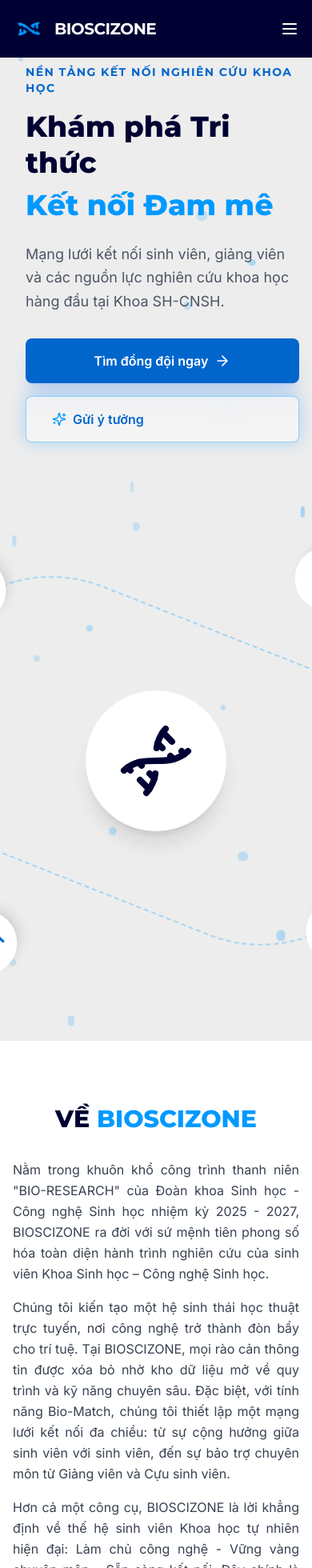
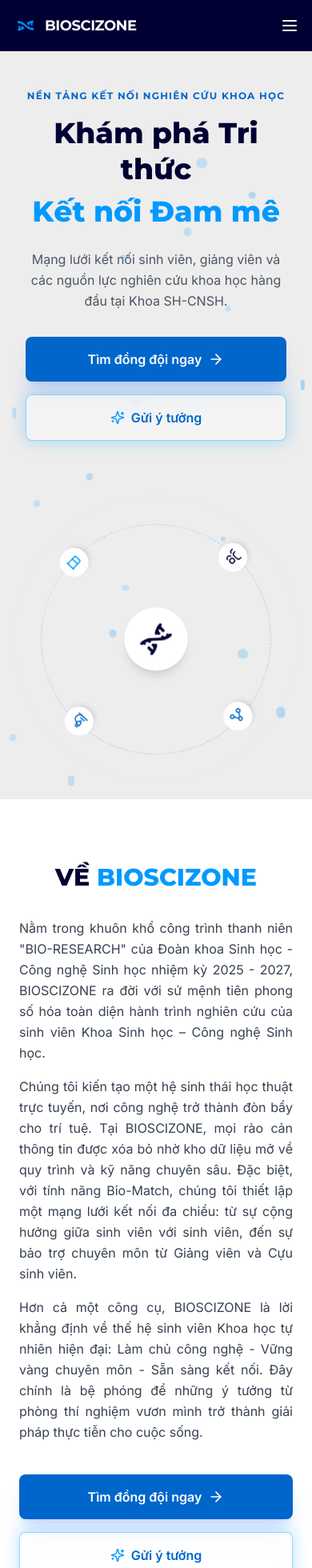
Before and after one commit to eiyuumiru/BIOSCIZONE, a React (Vite) app: page / in a window 390 px wide. Shown: the top 1960 px of the page at 80% size. Built offline with nearby package versions, Linux system fonts and the light colour scheme.

Commit message:
fix mobile UI

```diff
--- a/src/components/layout/Footer.tsx
+++ b/src/components/layout/Footer.tsx
@@ -9,8 +9,8 @@
 import type { FooterProps } from '../../types';
 
 const Footer: FC<FooterProps> = ({ setCurrentView }) => (
-    <footer className="bg-[#000033] text-gray-400 py-16 font-['Inter']">
-        <div className="container mx-auto px-4 grid grid-cols-1 md:grid-cols-4 gap-8">
+    <footer className="bg-[#000033] text-gray-400 py-10 md:py-16 font-['Inter']">
+        <div className="container mx-auto px-6 md:px-4 grid grid-cols-1 md:grid-cols-4 gap-8">
             <div className="md:col-span-1">
                 <div className="flex items-center gap-2 mb-6">
                     <Dna className="text-[#0099FF] w-6 h-6" />
@@ -27,7 +27,7 @@
             </div>
 
             <div>
-                <h5 className={`text-white font-bold mb-6 uppercase text-xs tracking-widest ${styles.fonts.heading}`}>Khám phá</h5>
+                <h5 className={`text-white font-bold mb-4 md:mb-6 uppercase text-xs tracking-widest ${styles.fonts.heading}`}>Khám phá</h5>
                 <ul className="space-y-3 text-sm">
                     <li><button onClick={() => setCurrentView('bio-match')} className="hover:text-[#0099FF] transition">Bio-Match</button></li>
                     <li><button onClick={() => setCurrentView('science-corner')} className="hover:text-[#0099FF] transition">Science Corner</button></li>
@@ -36,7 +36,7 @@
             </div>
 
             <div>
-                <h5 className={`text-white font-bold mb-6 uppercase text-xs tracking-widest ${styles.fonts.heading}`}>Hỗ trợ</h5>
+                <h5 className={`text-white font-bold mb-4 md:mb-6 uppercase text-xs tracking-widest ${styles.fonts.heading}`}>Hỗ trợ</h5>
                 <ul className="space-y-3 text-sm">
                     <li><button onClick={() => setCurrentView('resources')} className="hover:text-[#0099FF] transition">Hướng dẫn APA</button></li>
                     <li><button onClick={() => setCurrentView('resources')} className="hover:text-[#0099FF] transition">Quy trình Nghiên cứu khoa học</button></li>
@@ -44,7 +44,7 @@
             </div>
 
             <div>
-                <h5 className={`text-white font-bold mb-6 uppercase text-xs tracking-widest ${styles.fonts.heading}`}>Kết nối</h5>
+                <h5 className={`text-white font-bold mb-4 md:mb-6 uppercase text-xs tracking-widest ${styles.fonts.heading}`}>Kết nối</h5>
                 <div className="flex space-x-4 mb-6">
                     <a href="https://www.facebook.com/DoanKhoa.LienChiHoi.KhoaSinhHoc.DHKHTN" target="_blank" rel="noopener noreferrer" className="p-2 bg-white/10 rounded-full hover:bg-[#0099FF] text-white cursor-pointer transition"><Facebook size={18} /></a>
                     <a href="mailto:dkshcnsh.hcmus@gmail.com" className="p-2 bg-white/10 rounded-full hover:bg-[#0099FF] text-white cursor-pointer transition"><Mail size={18} /></a>
--- a/src/components/layout/IdeaModal.tsx
+++ b/src/components/layout/IdeaModal.tsx
@@ -75,7 +75,7 @@
                             <input type="text" placeholder="VD: Nghiên cứu ứng dụng vi tảo trong..." className="w-full px-4 py-3 bg-gray-50 border border-gray-100 rounded-xl focus:outline-none focus:ring-2 focus:ring-[#0099FF]/20 focus:bg-white transition" />
                         </div>
 
-                        <div className="grid grid-cols-2 gap-4">
+                        <div className="grid grid-cols-1 md:grid-cols-2 gap-4">
                             <div className="space-y-2">
                                 <label className="text-xs font-bold text-gray-500 uppercase ml-1">Lĩnh vực</label>
                                 <select className="w-full px-4 py-3 bg-gray-50 border border-gray-100 rounded-xl focus:outline-none focus:ring-2 focus:ring-[#0099FF]/20 focus:bg-white transition">
@@ -101,17 +101,17 @@
                         </div>
                     </div>
 
-                    <div className="flex gap-4 pt-2">
+                    <div className="flex flex-col md:flex-row gap-3 pt-2">
                         <button
                             type="button"
                             onClick={handleClose}
-                            className="flex-1 py-4 border-2 border-gray-100 text-gray-500 font-bold rounded-xl hover:bg-gray-50 transition"
+                            className="w-full md:flex-1 py-4 border-2 border-gray-100 text-gray-500 font-bold rounded-xl hover:bg-gray-50 transition order-2 md:order-1"
                         >
                             Hủy bỏ
                         </button>
                         <button
                             type="submit"
-                            className="flex-[2] py-4 bg-[#0066CC] hover:bg-[#0055AA] text-white font-bold rounded-xl shadow-lg shadow-blue-500/20 transition transform hover:-translate-y-1 flex items-center justify-center gap-2"
+                            className="w-full md:flex-[2] py-4 bg-[#0066CC] hover:bg-[#0055AA] text-white font-bold rounded-xl shadow-lg shadow-blue-500/20 transition transform hover:-translate-y-1 flex items-center justify-center gap-2 order-1 md:order-2"
                         >
                             Gửi ý tưởng <Send size={18} className="transform -rotate-45 mt-1.5" />
                         </button>
--- a/src/components/layout/Navigation.tsx
+++ b/src/components/layout/Navigation.tsx
@@ -41,13 +41,13 @@
                 <div className="flex justify-between items-center">
                     {/* Logo Section */}
                     <div
-                        className="flex items-center space-x-3 cursor-pointer group"
-                        onClick={() => setCurrentView('home')}
+                        className="flex items-center space-x-2 md:space-x-3 cursor-pointer group"
+                        onClick={() => { setCurrentView('home'); setIsMenuOpen(false); }}
                     >
-                        <div className="relative w-10 h-10 flex items-center justify-center">
-                            <Dna className="text-[#0099FF] w-8 h-8 animate-[spin_10s_linear_infinite]" />
+                        <div className="relative w-8 h-8 md:w-10 md:h-10 flex items-center justify-center">
+                            <Dna className="text-[#0099FF] w-6 h-6 md:w-8 md:h-8 animate-[spin_10s_linear_infinite]" />
                         </div>
-                        <span className={`font-bold text-xl md:text-2xl tracking-tight text-white ${styles.fonts.heading}`}>BIOSCIZONE</span>
+                        <span className={`font-bold text-lg md:text-2xl tracking-tight text-white ${styles.fonts.heading}`}>BIOSCIZONE</span>
                     </div>
 
                     {/* Desktop Nav */}
@@ -93,7 +93,7 @@
                             </button>
                         ))}
                         <button
-                            onClick={onIdeaClick}
+                            onClick={() => { onIdeaClick(); setIsMenuOpen(false); }}
                             className="w-full bg-[#0066CC] text-white py-3 rounded-full font-bold mt-2 shadow-lg text-center"
                         >
                             Gửi ý tưởng nghiên cứu
--- a/src/components/views/HomeView.tsx
+++ b/src/components/views/HomeView.tsx
@@ -54,19 +54,19 @@
 
                 <div className="container mx-auto px-4 grid grid-cols-1 md:grid-cols-2 gap-12 items-center relative z-10 h-full">
                     {/* Left Column: Text */}
-                    <div className="text-left animate-fade-in-up pl-4 md:pl-0">
-                        <h2 className={`text-[#0066CC] font-bold text-sm tracking-widest uppercase mb-4 ${styles.fonts.heading}`}>
+                    <div className="text-center md:text-left animate-fade-in-up px-4 md:pl-0">
+                        <h2 className={`text-[#0066CC] font-bold text-xs md:text-sm tracking-widest uppercase mb-4 mt-8 md:mt-0 ${styles.fonts.heading}`}>
                             Nền tảng kết nối Nghiên cứu khoa học
                         </h2>
                         <h1 className={`text-4xl md:text-5xl lg:text-6xl font-extrabold text-[#000033] mb-6 leading-tight ${styles.fonts.heading}`}>
                             <span className="block mb-2">Khám phá Tri thức</span>
                             <span className="text-[#0099FF]">Kết nối Đam mê</span>
                         </h1>
-                        <p className={`text-gray-600 text-lg mb-8 max-w-lg leading-relaxed ${styles.fonts.body}`}>
+                        <p className={`text-gray-600 text-base md:text-lg mb-8 max-w-lg mx-auto md:mx-0 leading-relaxed ${styles.fonts.body}`}>
                             Mạng lưới kết nối sinh viên, giảng viên và các nguồn lực nghiên cứu khoa học hàng đầu tại Khoa SH-CNSH.
                         </p>
 
-                        <div className="flex flex-col sm:flex-row gap-4">
+                        <div className="flex flex-col sm:flex-row gap-4 justify-center md:justify-start">
                             <button
                                 onClick={() => setCurrentView('bio-match')}
                                 className="bg-[#0066CC] hover:bg-[#0055AA] text-white px-8 py-4 rounded-lg font-bold shadow-xl shadow-blue-500/20 transition transform hover:-translate-y-1 inline-flex items-center justify-center gap-2"
@@ -78,7 +78,7 @@
                                 onClick={onIdeaClick}
                                 className="group relative px-8 py-4 rounded-lg font-bold text-[#0066CC] transition-all duration-300 transform hover:-translate-y-1 overflow-hidden bg-white/40 backdrop-blur-md border border-[#0099FF]/40 shadow-[0_0_20px_rgba(0,153,255,0.3)] hover:shadow-[0_0_35px_rgba(0,153,255,0.6)] hover:bg-white/70 hover:border-[#0099FF]"
                             >
-                                <span className="relative z-10 flex items-center gap-2">
+                                <span className="relative z-10 flex items-center justify-center gap-2">
                                     <Sparkles size={18} className="text-[#0099FF] animate-pulse" />
                                     Gửi ý tưởng
                                 </span>
@@ -89,7 +89,8 @@
                     </div>
 
                     {/* Right Column: DNA Orbital Animation - 2.5x larger */}
-                    <div className="relative h-[700px] flex items-center justify-center overflow-visible">
+                    <div className="relative h-[400px] md:h-[700px] flex items-center justify-center overflow-visible">
+                        <div className="scale-[0.45] md:scale-100 flex items-center justify-center relative">
                             {/* DNA Axis / Central Hub - scaled 2.5x */}
                             <div className="w-[640px] h-[640px] rounded-full border-2 border-dashed border-[#0099FF]/30 flex items-center justify-center relative animate-[spin_20s_linear_infinite]">
                                 <div className="absolute w-full h-full rounded-full border border-gray-200 opacity-50 scale-125"></div>
@@ -117,11 +118,12 @@
                             </div>
                         </div>
                     </div>
+                </div>
             </section>
 
             {/* VỀ BIOSCIZONE Section */}
             <section className="py-20 bg-white">
-                <div className="container mx-auto px-4 max-w-4xl text-center">
+                <div className="container mx-auto px-6 md:px-4 max-w-4xl text-center">
                     <h2 className={`text-3xl md:text-4xl font-extrabold mb-8 ${styles.fonts.heading}`}>
                         <span className="text-[#000033]">VỀ </span>
                         <span className="text-[#0099FF]">BIOSCIZONE</span>
@@ -148,7 +150,7 @@
                             onClick={onIdeaClick}
                             className="group relative px-8 py-4 rounded-lg font-bold text-[#0066CC] transition-all duration-300 transform hover:-translate-y-1 overflow-hidden bg-white/40 backdrop-blur-md border border-[#0099FF]/40 shadow-[0_0_20px_rgba(0,153,255,0.3)] hover:shadow-[0_0_35px_rgba(0,153,255,0.6)] hover:bg-white/70 hover:border-[#0099FF]"
                         >
-                            <span className="relative z-10 flex items-center gap-2">
+                            <span className="relative z-10 flex items-center justify-center gap-2">
                                 <Sparkles size={18} className="text-[#0099FF] animate-pulse" />
                                 Gửi ý tưởng
                             </span>
```
Lines whose indentation alone changed are shown as unchanged.
